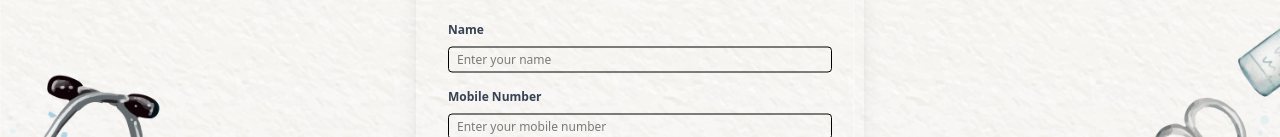
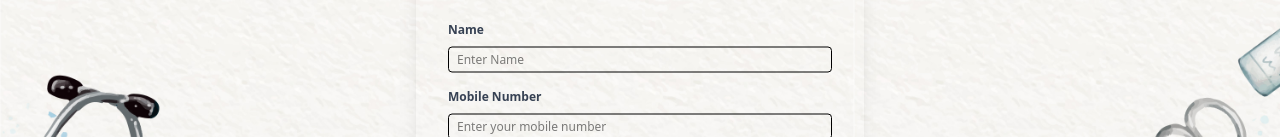
Before and after one commit to Debabratt/edu2meduu, a React (Vite) app in the folder frontend/: page /register in a window 1280 px wide. Shown: the part 308-445 px from the top of the page. Built offline with nearby package versions, Linux system fonts and the light colour scheme; a web font is replaced by a local one.

Commit message:
update register

```diff
--- a/frontend/src/components/EmRegister.jsx
+++ b/frontend/src/components/EmRegister.jsx
@@ -91,7 +91,7 @@ const EmRegister = () => {
             <input
               type="text"
               value={name}
-              placeholder="Enter your name"
+              placeholder="Enter Name"
               onChange={(e) => setName(e.target.value)}
               className="w-full px-2 py-1 border rounded text-xs focus:ring-1 focus:ring-[#E76F51]"
               required
```
